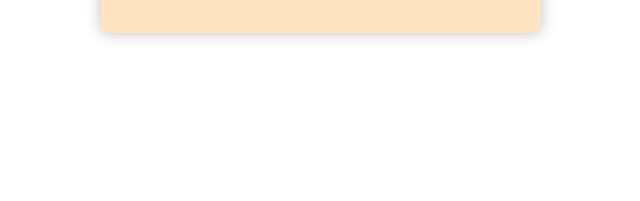
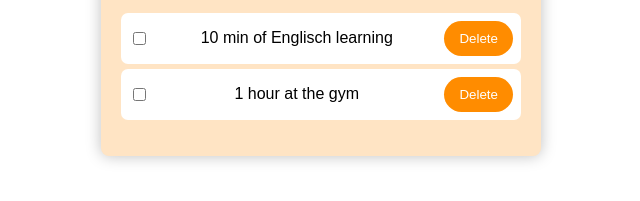
Before and after one commit to FouziD/To-do-list-2, a plain HTML site: page index.html in a window 1280 px wide. Shown: the part 183-384 px from the top of the page, without its empty margins (319-959 px from the left). Drawn offline with Linux system fonts and the light colour scheme.

Commit message:
decortion

```diff
--- a/app.js
+++ b/app.js
@@ -1,21 +1,37 @@
+// feedback Martijn
+/*
+App werkt nu goed met taak toevoegen en verwijderen.
+wat je nog moet doen:
+    opmaak voor taken moet afgewerkt worden. daar hoort bij de verwijder button (afbeelding)
+optioneel:
+    knop om alle uitgevoerde taken in 1 keer te verwijderen.
+    streep de tekst van een taak door wanneer het is afgevinkt.
+    bevestiging voor verwijderen taak
+    check of een taak al bestaat
+
+*/
+
+
 const todoInput = document.getElementById('todo-input');
 const addTaskButton = document.getElementById('add-task-btn');
 const todoList = document.getElementById('todo-list');
 
 //Add a task
-const addTask =() => {
+const addTask = () => {
     const taskText = todoInput.value.trim();
 
-if(taskText !==''){
+    if (taskText !== '') {
         const taskItem = createTaskItem(taskText)
         todoList.appendChild(taskItem)
         todoInput.value = '';
     }
 };
+
+
 //Create new task items
 const createTaskItem = (taskText) => {
     const taskItem = document.createElement('li');
-    taskItem.className= "todo-item";
+    taskItem.className = "todo-item";
 
     const checkbox = document.createElement('input');
     checkbox.type = 'checkbox';
@@ -36,25 +52,29 @@ const createTaskItem = (taskText) => {
     return taskItem;
 };
 // Delete out tasks
-const deleteTask = (event) =>
-{
+const deleteTask = (event) => {
     const taskItem = event.target.parentNode;
     todoList.removeChild(taskItem);
 };
 // cross out tasks
-const toggleTask = (event) =>
-{
+const toggleTask = (event) => {
     const taskItem = event.target.parentNode;
     taskItem.classList.toggle('completed');
 };
 //Event Listeners
 addTaskButton.addEventListener('click', addTask)
-todoInput.addEventListener('keydown', function (event)
-{
-    if(event.key == 'Enter'){
+todoInput.addEventListener('keydown', function (event) {
+    if (event.key == 'Enter') {
         addTask();
     }
 })
 
 todoList.addEventListener('change', toggleTask);
+
 //Examples of task
+const initalTask = ['10 min of Englisch learning', '1 hour at the gym'];
+
+initalTask.forEach((task) => {
+const taskItem = createTaskItem(task);
+todoList.appendChild(taskItem);
+});
--- a/index.html
+++ b/index.html
@@ -15,7 +15,7 @@
                 <h1>To-Do List</h1>
                 <div class="input-container">
                     <input type="text" id="todo-input" class="todo-input" placeholder="Add a new task"/>
-                    <button id="addd-task-btn"> Add Task</button>
+                    <button type="button" id="add-task-btn"> Add Task</button>
                 </div>
                 <ul id="todo-list" class="todo-list">
 
--- a/style.css
+++ b/style.css
@@ -1,10 +1,12 @@
-body {
+body
+{
     font-family: Arial, Helvetica, sans-serif;
     margin: 0;
     padding: 20px;
 }
 
-h1 {
+h1
+{
     text-align: center;
     color: darkorange;
 }
@@ -18,27 +20,64 @@ color: darkorange;
    box-shadow: 0 0 15px rgba(0,0, 0, 0.25);
 }
 
-.input-container {
+.input-container
+{
     display: flex;
     justify-content: space-between;
     border-radius: 20px;
     background-color:  #fff;
 }
 
-.todo-input{
+.todo-input
+{
     border: none;
     padding: 15px;
     border-radius: 20px;
     width: 100%;
 }
-.todo-input:focus {
+.todo-input:focus
+{
     outline: none;
 }
 
-#addd-task-btn{
+#add-task-btn
+{
     border: none;
     padding: 15px;
     border-radius: 20px;
     background-color: aquamarine;
     color: #fff;
 }
+
+.todo-list
+{
+    list-style-type: none;
+    padding: 0px;
+}
+
+.todo-item
+{
+    display:flex;
+    align-items: center;
+    justify-content: space-between;
+    padding: 8px;
+    background-color: #fff;
+    border-radius: 7px;
+    margin-bottom: 5px;
+
+}
+
+.delete-btn
+{
+    border-radius: 20px;
+    padding: 10px 15px;
+    border: none;
+    background-color:  darkorange;
+    color: #fff;
+}
+
+.todo-item.completed
+{
+    text-decoration: line-through 2px  darkorange;
+    opacity: 0.7;
+}
```
Lines whose indentation alone changed are shown as unchanged.
